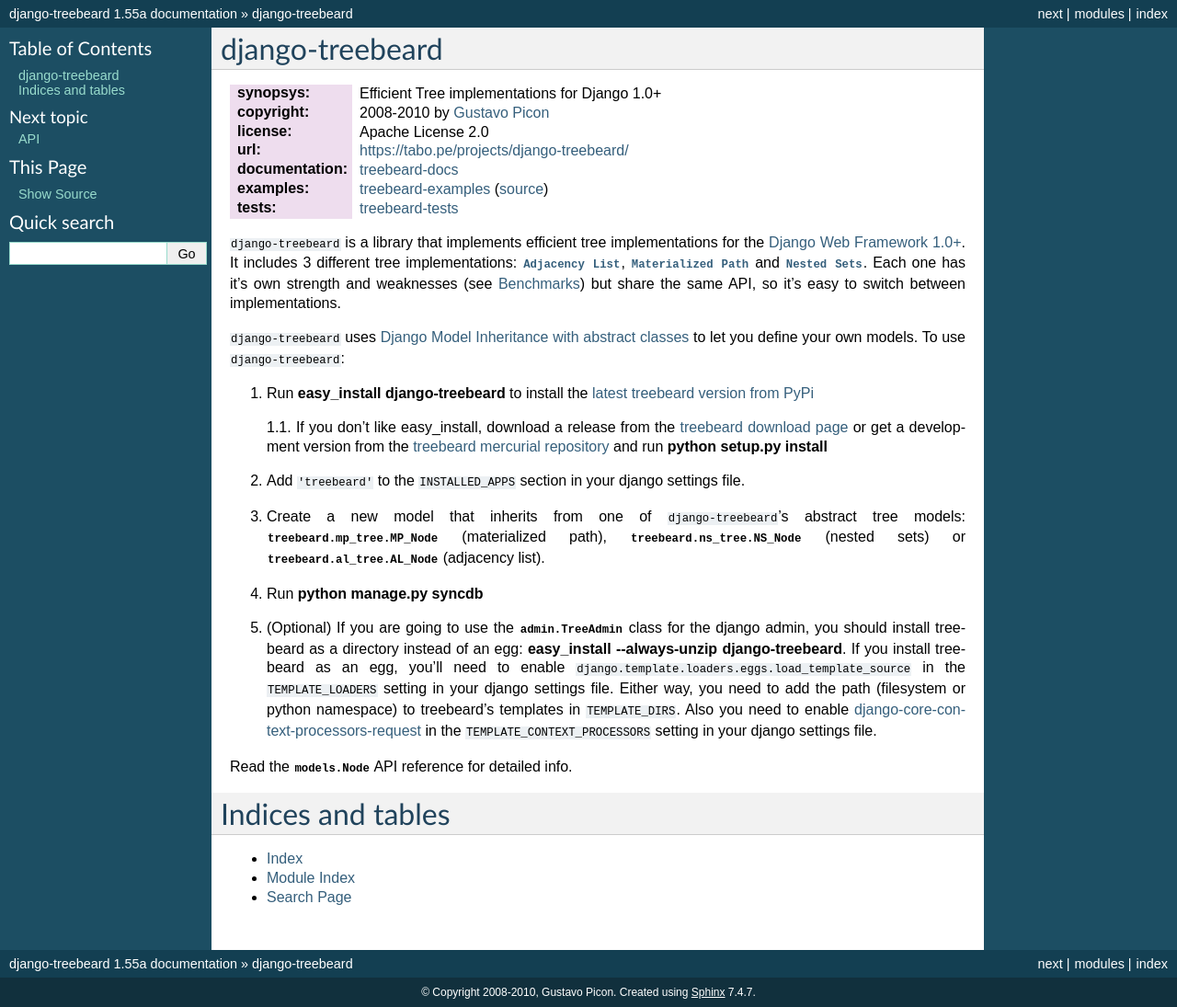
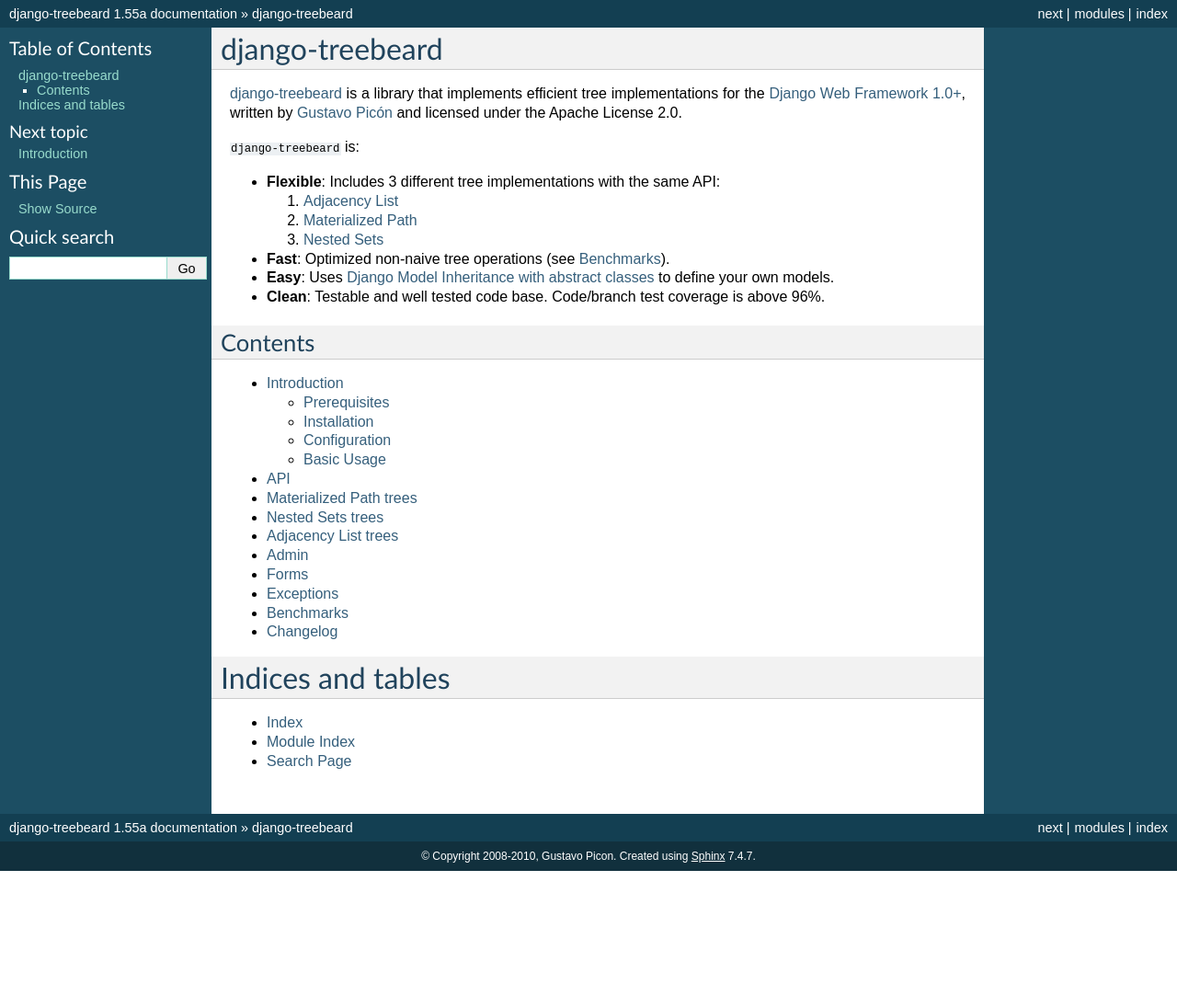
Before and after one commit to django-treebeard/django-treebeard, a Sphinx documentation site: the page built from docs/index.rst, in a window 1280 px wide. Shown: the whole page at 92% size. Built offline with Sphinx 7.4.7, drawn with Linux system fonts in a browser that asks for light colours; after the commit the page ends 947 px from its top, so only the background shows below that.

Commit message:
docs improvements

```diff
--- a/docs/changes.rst
+++ b/docs/changes.rst
@@ -1,4 +1,4 @@
-Changes
-=======
+Changelog
+=========
 
 .. include:: ../CHANGES
--- a/docs/index.rst
+++ b/docs/index.rst
@@ -1,9 +1,33 @@
 django-treebeard
 ================
 
+`django-treebeard <https://tabo.pe/projects/django-treebeard/>`_
+is a library that implements efficient tree implementations for the
+`Django Web Framework 1.0+ <http://www.djangoproject.com/>`_, written by
+`Gustavo Picón <https://tabo.pe>`_ and licensed under the Apache License 2.0.
+
+``django-treebeard`` is:
+
+- **Flexible**: Includes 3 different tree implementations with the same API:
+
+  1. :doc:`Adjacency List <al_tree>`
+  2. :doc:`Materialized Path <mp_tree>`
+  3. :doc:`Nested Sets <ns_tree>`
+
+- **Fast**: Optimized non-naive tree operations (see :doc:`benchmarks`).
+- **Easy**: Uses `Django Model Inheritance with abstract classes`_
+  to define your own models.
+- **Clean**: Testable and well tested code base. Code/branch test coverage
+  is above 96%.
+
+
+Contents
+--------
+
 .. toctree::
-   :hidden:
+   :maxdepth: 2
 
+   intro
    api
    mp_tree
    ns_tree
@@ -14,75 +38,9 @@
    benchmarks
    changes
 
-:synopsys: Efficient Tree implementations for Django 1.0+
-:copyright: 2008-2010 by `Gustavo Picon <https://tabo.pe>`_
-:license: Apache License 2.0
-:url: https://tabo.pe/projects/django-treebeard/
-:documentation:
-   `treebeard-docs
-   <https://tabo.pe/projects/django-treebeard/docs/tip/>`_
-:examples:
-   `treebeard-examples
-   <http://django.tabo.pe/tbexample/>`_
-   (`source
-   <http://code.tabo.pe/django-treebeard/src/tip/tbexample/>`_)
-:tests:
-   `treebeard-tests
-   <http://code.tabo.pe/django-treebeard/src/tip/treebeard/tests.py>`_
 
-``django-treebeard`` is a library that implements efficient tree
-implementations for the `Django Web Framework 1.0+
-<http://www.djangoproject.com/>`_. It includes 3 different tree
-implementations: :mod:`Adjacency List <treebeard.al_tree>`,
-:mod:`Materialized Path <treebeard.mp_tree>` and
-:mod:`Nested Sets <treebeard.ns_tree>`. Each
-one has it's own strength and weaknesses (see :doc:`benchmarks`) but share
-the same API, so it's easy to switch between implementations.
-
-``django-treebeard`` uses `Django Model Inheritance with abstract classes`_
-to let you define your own models. To use ``django-treebeard``:
-
-1. Run :command:`easy_install django-treebeard` to install the
-   `latest treebeard version from PyPi`_
-
-   1.1. If you don't like easy_install, download a release from the
-   `treebeard download page`_ or get a development version
-   from the `treebeard mercurial repository`_ and run
-   :command:`python setup.py install`
-2. Add ``'treebeard'`` to the ``INSTALLED_APPS`` section in your
-   django settings file.
-3. Create a new model that inherits from one of ``django-treebeard``'s
-   abstract tree models: :class:`treebeard.mp_tree.MP_Node`
-   (materialized path), :class:`treebeard.ns_tree.NS_Node` (nested sets)
-   or :class:`treebeard.al_tree.AL_Node` (adjacency list).
-4. Run :command:`python manage.py syncdb`
-5. (Optional) If you are going to use the :class:`admin.TreeAdmin`
-   class for the django admin, you should install treebeard as a
-   directory instead of an egg:
-   :command:`easy_install --always-unzip django-treebeard`.
-   If you install treebeard as an egg, you'll need to enable
-   ``django.template.loaders.eggs.load_template_source`` in the
-   ``TEMPLATE_LOADERS`` setting in your django settings file.
-   Either way, you need to add the path (filesystem or python
-   namespace) to treebeard's templates in ``TEMPLATE_DIRS``.
-   Also you need to enable `django-core-context-processors-request`_
-   in the ``TEMPLATE_CONTEXT_PROCESSORS`` setting in your django
-   settings file.
-
-
-Read the :class:`models.Node` API reference for detailed info.
-
-.. _`treebeard download page`:
-   http://code.tabo.pe/django-treebeard/downloads/
-.. _`treebeard mercurial repository`:
-   http://code.tabo.pe/django-treebeard/src/
-.. _`latest treebeard version from PyPi`:
-   http://pypi.python.org/pypi/django-treebeard/
-.. _`django-core-context-processors-request`:
-   http://docs.djangoproject.com/en/dev/ref/templates/api/#django-core-context-processors-request
 .. _`Django Model Inheritance with abstract classes`:
-  http://docs.djangoproject.com/en/dev/topics/db/models/#abstract-base-classes
-
+   http://docs.djangoproject.com/en/dev/topics/db/models/#abstract-base-classes
 
 
 Indices and tables
```
Also changed, not shown: docs/intro.rst (added, +96 -0 lines).
